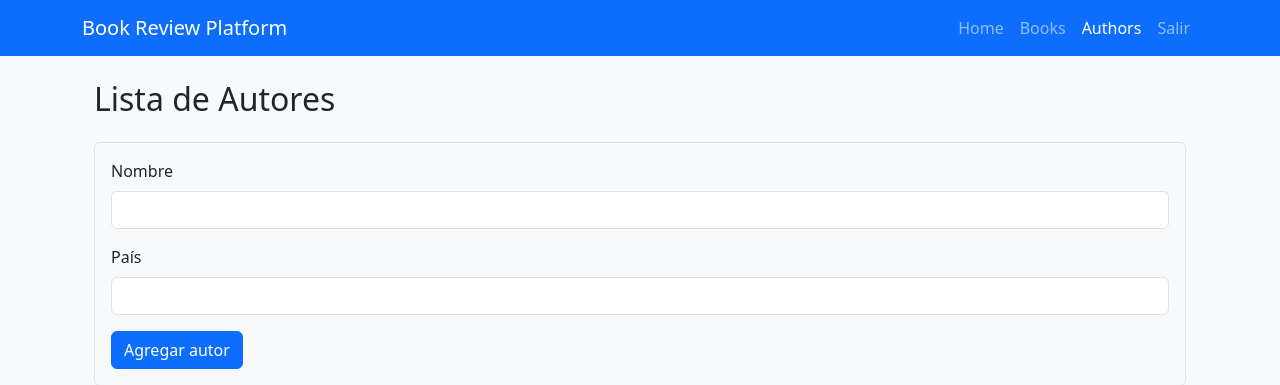
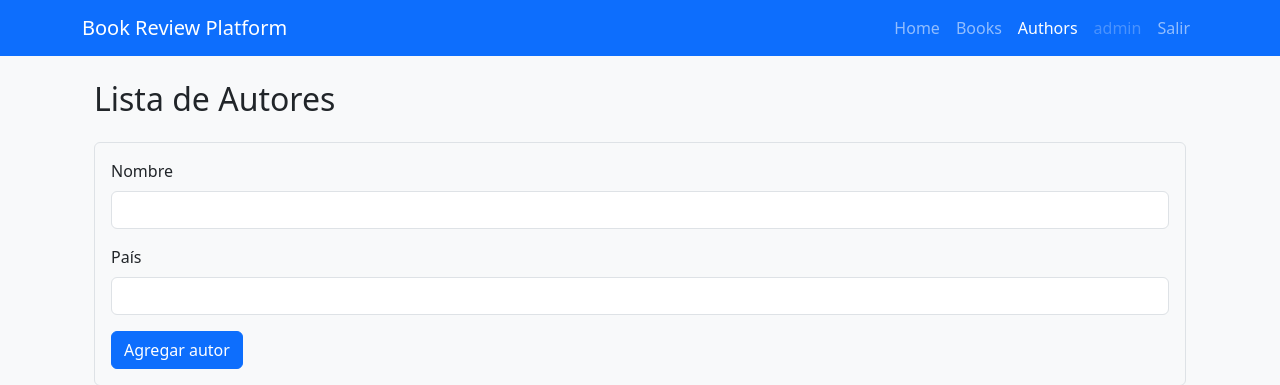
Before and after one commit to AlbertoZuiga/software-architecture-group-7, a Django app: page /authors/ in a window 1280 px wide. Shown: the top 385 px of the page. Run offline with Django 5.2, Linux system fonts and the light colour scheme; a user stored in the database is signed in; data comes from the database, SQL or seed files in the repository.

Commit message:
feat: display authenticated user's username in the navbar

```diff
--- a/apps/common/templates/partials/_navbar.html
+++ b/apps/common/templates/partials/_navbar.html
@@ -14,6 +14,12 @@
                 {% endfor %}
                 {% if user.is_authenticated %}
                     <li class="nav-item">
+                        <span class="nav-link disabled">
+                            <i class="bi bi-person-circle"></i>
+                            {{ user.username }}
+                        </span>
+                    </li>
+                    <li class="nav-item">
                         <form method="post" action="{% url 'logout' %}" class="d-inline">
                             {% csrf_token %}
                             <button class="nav-link btn btn-link " type="submit">Salir</button>
```
